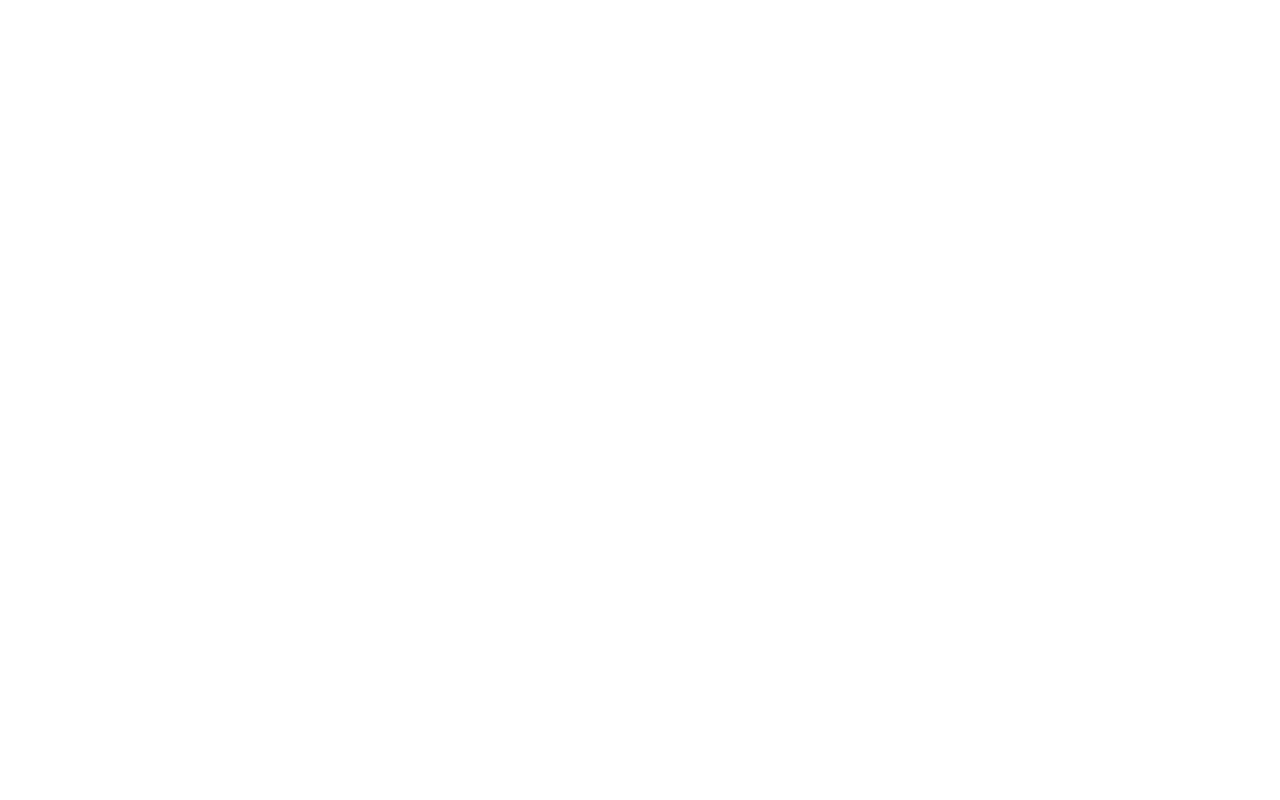
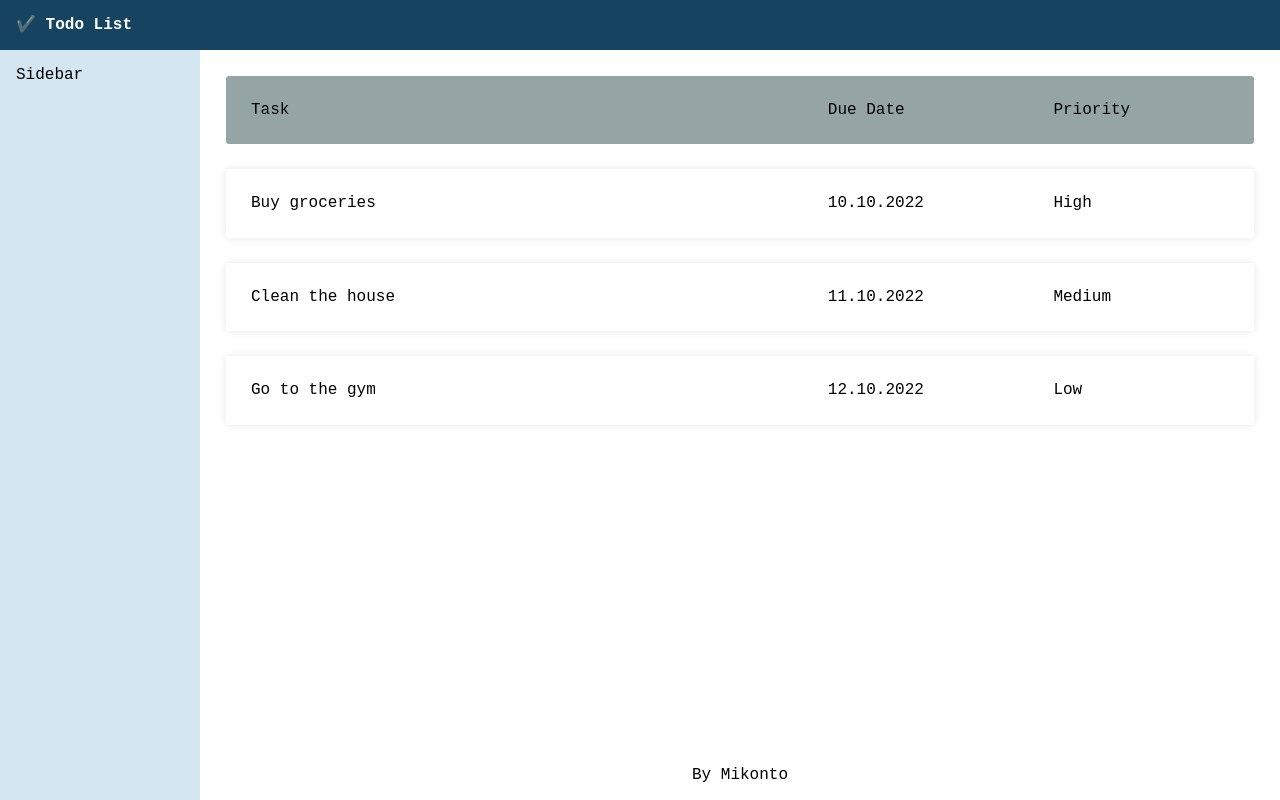
Before and after one commit to mikonto/Todo-list, a website built with webpack: page dist/index.html in a window 1280 px wide. Built offline with nearby package versions, Linux system fonts and the light colour scheme.

Commit message:
Complete site in HTML and CSS

```diff
--- a/dist/index.html
+++ b/dist/index.html
@@ -9,6 +9,41 @@
     <title>Document</title>
 </head>
 <body>
+    <header>
+        ✔️ Todo List
+    </header>
+    <aside>
+        Sidebar
+    </aside>
+    <main>
+        <ul class="table">
+            <li class="table-header">
+              <div class="col-1">Task</div>
+              <div class="col-2">Due Date</div>
+              <div class="col-3">Priority</div>
+            </li>
+            <li class="table-row">
+              <div class="col-1">Buy groceries</div>
+              <div class="col-2">10.10.2022</div>
+              <div class="col-3">High</div>
+            </li>
+            <li class="table-row">
+              <div class="col-1">Clean the house</div>
+              <div class="col-2">11.10.2022</div>
+              <div class="col-3">Medium</div>
+            </li>
+            <li class="table-row">
+              <div class="col-1">Go to the gym</div>
+              <div class="col-2">12.10.2022</div>
+              <div class="col-3">Low</div>
+            </li>
+          </ul>
+    </main>
+
+    <footer>
+        By Mikonto
+    </footer>
+
     <script src="main.js"></script>
 </body>
 </html>
--- a/dist/main.css
+++ b/dist/main.css
@@ -0,0 +1,105 @@
+body {
+    font-family: 'Courier New', Courier, monospace;
+    display: grid;
+    width: 100vw;
+    height: 100vh;
+    grid-template-columns: 200px auto;
+    grid-template-rows: 50px auto 50px;
+    grid-template-areas:
+    "header header"
+    "aside main"
+    "aside footer";
+  }
+
+header {
+    background-color: #154360;
+    color: white;
+    grid-area: header;
+    font-weight: bold;
+}
+
+aside {
+    grid-area: aside;
+    background-color: #D4E6F1;
+}
+
+main {
+    grid-area: main;
+}
+
+footer {
+    grid-area: footer;
+    text-align: center;
+}
+
+@media (max-width: 767px) {
+    body {
+        grid-template-rows: 50px 50px auto 50px;
+        grid-template-areas:
+        "header header header header header header"
+        "aside aside aside aside aside aside"
+        "main main main main main main"
+        "footer footer footer footer footer footer";
+    }
+}
+
+header,
+main,
+aside,
+footer {
+    padding: 1rem;
+}
+
+.table {
+    padding-inline-start: 0px;
+    padding-inline-end: 0px;
+    margin:10px;
+}
+
+.table li {
+    border-radius: 3px;
+    padding: 25px;
+    display: flex;
+    justify-content: start;
+    margin-bottom: 25px;
+}
+.table .table-header {
+    background-color: #95A5A6;
+}
+
+.table .table-row {
+    background-color: #ffffff;
+    box-shadow: 0px 0px 9px 0px rgba(0,0,0,0.1);
+}
+
+.table .col-1 {
+    flex-basis: 60%;
+}
+
+.table .col-2,
+.table .col-3
+ {
+    flex-basis: 20%;
+    min-width: 80px;
+}
+
+.table .col-1,
+.table .col-2 {
+    margin-right: 50px;
+}
+
+/* @media all and (max-width: 767px) {
+    .table .table-header {
+        display: none;
+    }
+
+    .table li {
+        display: block;
+    }
+
+    .table .col-1,
+    .table .col-2,
+    .table .col-3 {
+        padding-bottom: 8px;
+    }
+} */
```
